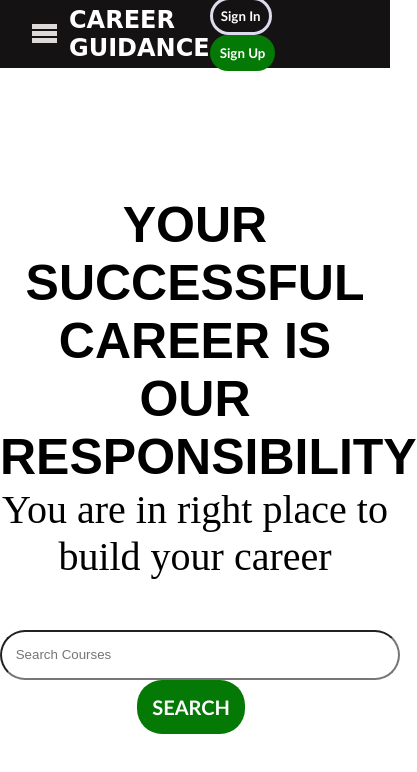
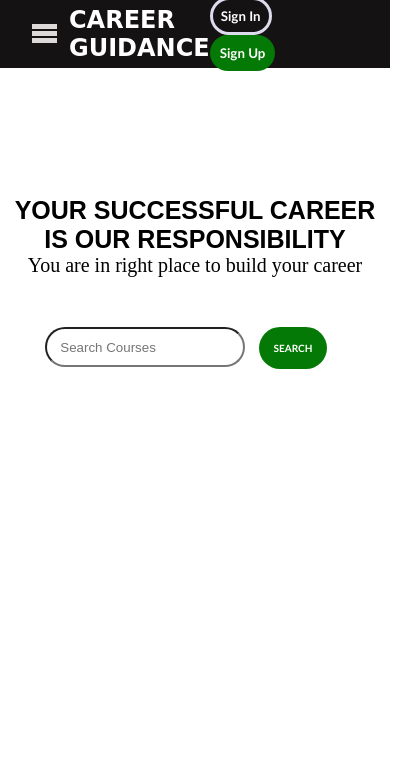
Before and after one commit to abhik7872/Career-Guidance-Website, a plain HTML site: page Landing Page/index.html in a window 390 px wide. Shown: the whole page, 417 px wide, since content can reach past the window. Drawn offline with Linux system fonts and the light colour scheme; a web font is replaced by a local one.

Commit message:
Mobile view

```diff
--- a/Landing Page/style.css
+++ b/Landing Page/style.css
@@ -129,6 +129,46 @@ nav {
     padding: 8px;
 }
 
+.main {
+    /* width: 100%; */
+    /* height: 100vh; */
+    /* position: relative; */
+    /* overflow: hidden; */
+    justify-content: center;
+    text-align: center;
+}
+
+.main h1 {
+    font-size: 50px;
+    font-family: 'Akshar', sans-serif;
+    color: #fff;
+    position: relative;
+    margin-top: 8rem;
+    color: black;
+}
+
+.main p {
+    font-size: 40px;
+}
+
+.search input[type=text]{
+    width:400px;
+    height:50px;
+    border-radius:25px;
+    padding: 10px;
+}
+
+.search{
+    margin-top: 50px;
+    border: 5px;
+}
+
+.search button{
+    margin-left: 10px;
+    font-size: 20px;
+    padding: 15px;
+}
+
 .burger {
     display: none;
     cursor: pointer;
@@ -191,12 +231,24 @@ nav {
     }
     .main {
         /* position: absolute; */
-        margin-top: 0%;
+        align-items: center;
+        /* margin-top: 0px; */
         /* max-width: 10%; */
     }
-    h1 {
-        font-size: 30px;
+    .main h1 {
+        font-size: 25px;
+        /* margin-top: 0px; */
         /* line-height: 50px; */
+    }
+    .main p {
+        font-size: 20px
+    }
+    .search input[type=text]{
+        width: 200px;
+        height:40px;
+    }
+    .search button{
+        font-size: 10px;
     }
 }
 
@@ -226,43 +278,3 @@ nav {
 .toggle .line3 {
     transform: rotate(45deg) translate(-5px, -6px);
 }
-
-.main {
-    /* width: 100%; */
-    /* height: 100vh; */
-    /* position: relative; */
-    /* overflow: hidden; */
-    justify-content: center;
-    text-align: center;
-}
-
-.main h1 {
-    font-size: 50px;
-    font-family: 'Akshar', sans-serif;
-    color: #fff;
-    position: relative;
-    margin-top: 8rem;
-    color: black;
-}
-
-.main p {
-    font-size: 40px;
-}
-
-.search input[type=text]{
-    width:400px;
-    height:50px;
-    border-radius:25px;
-    padding: 10px;
-}
-
-.search{
-    margin-top: 50px;
-    border: 5px;
-}
-
-.search button{
-    margin-left: 10px;
-    font-size: 20px;
-    padding: 15px;
-}
```
